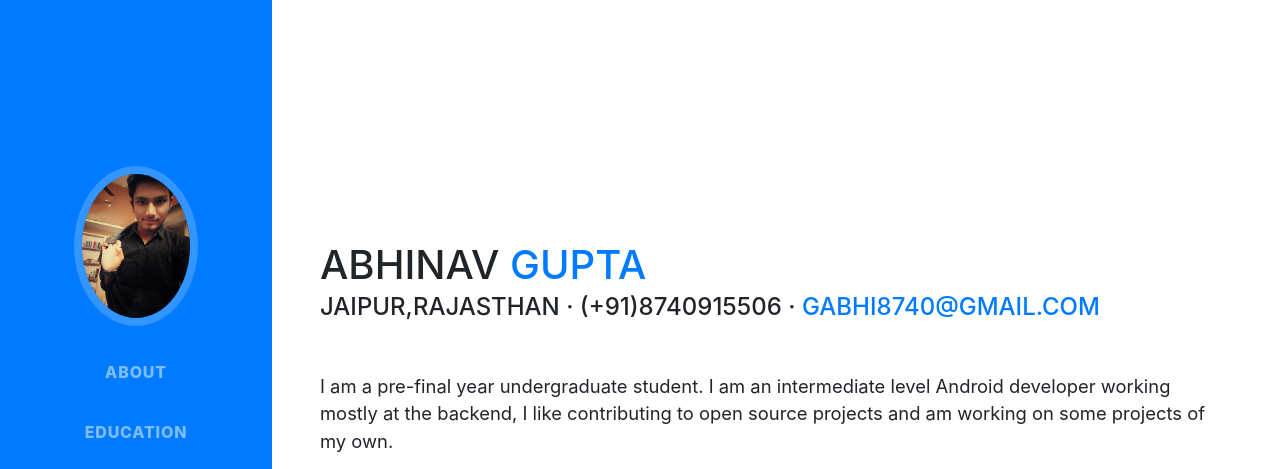
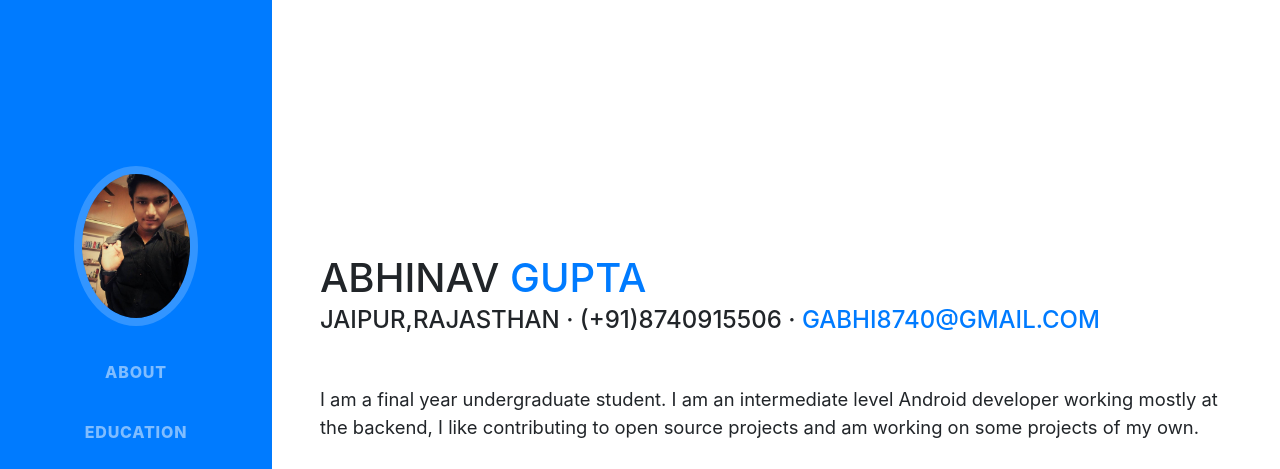
Before and after one commit to abhigupta19/Resume_portfolio, a website with bundled scripts: page index.html in a window 1280 px wide. Shown: the top 469 px of the page. Built offline with nearby package versions, Linux system fonts and the light colour scheme; files whose address does not match are found by name; a web font is replaced by a local one.

Commit message:
Update index.html

```diff
--- a/index.html
+++ b/index.html
@@ -69,7 +69,7 @@
           <div class="subheading  mb-5"> JAIPUR,RAJASTHAN · (+91)8740915506 ·
             <a href="mailto:gabhi8740@gmail.com">gabhi8740@gmail.com</a>
           </div>
-          <p class="lead mb-5">I am a pre-final year undergraduate student. I am an intermediate level Android developer working mostly at the backend, I like contributing to open source projects and am working on some projects of my own.</p>
+          <p class="lead mb-5">I am a final year undergraduate student. I am an intermediate level Android developer working mostly at the backend, I like contributing to open source projects and am working on some projects of my own.</p>
           <div class="social-icons">
             <a href="https://github.com/abhigupta19" target="_blank">
               <i class="fab fa-github"></i>
```
